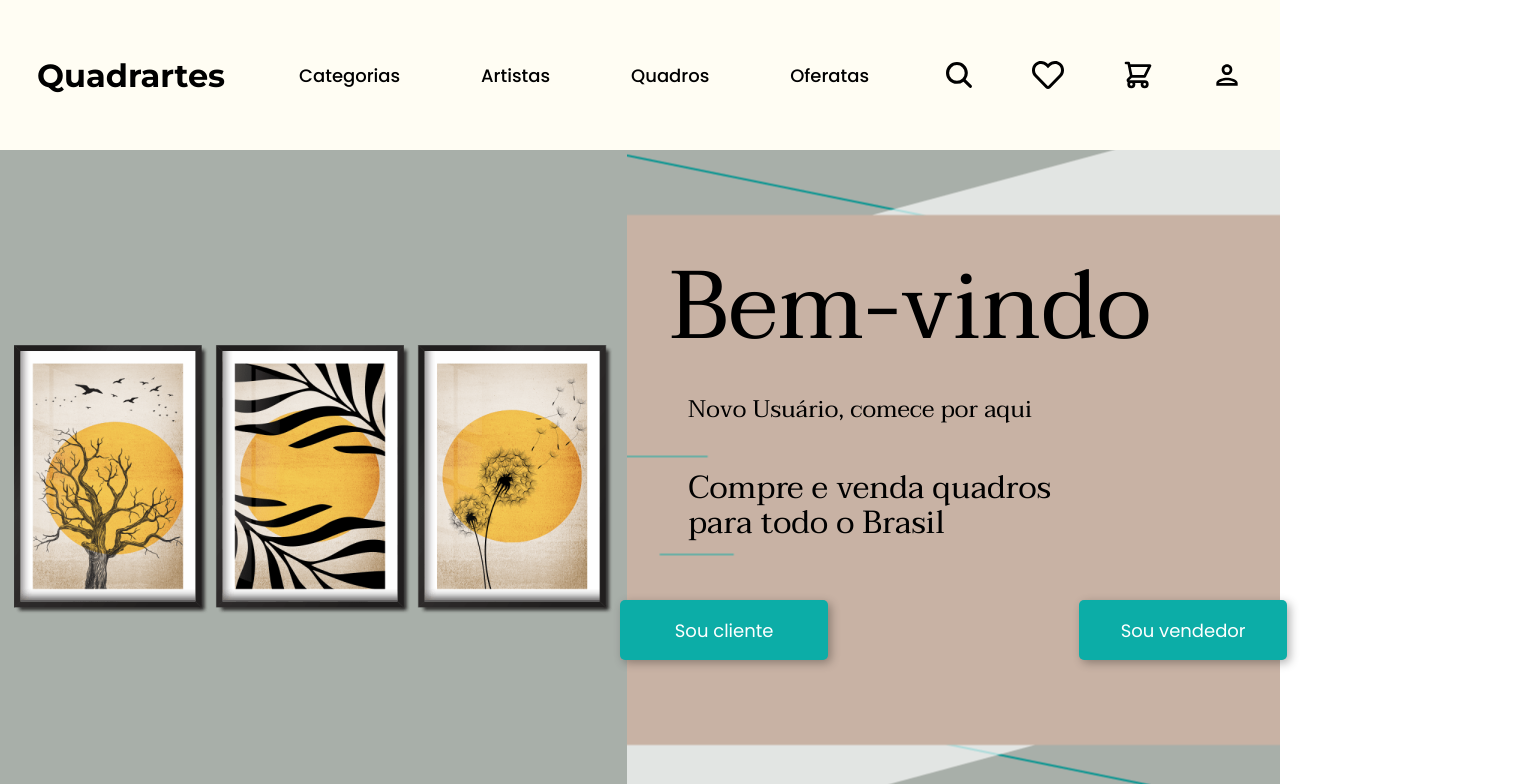
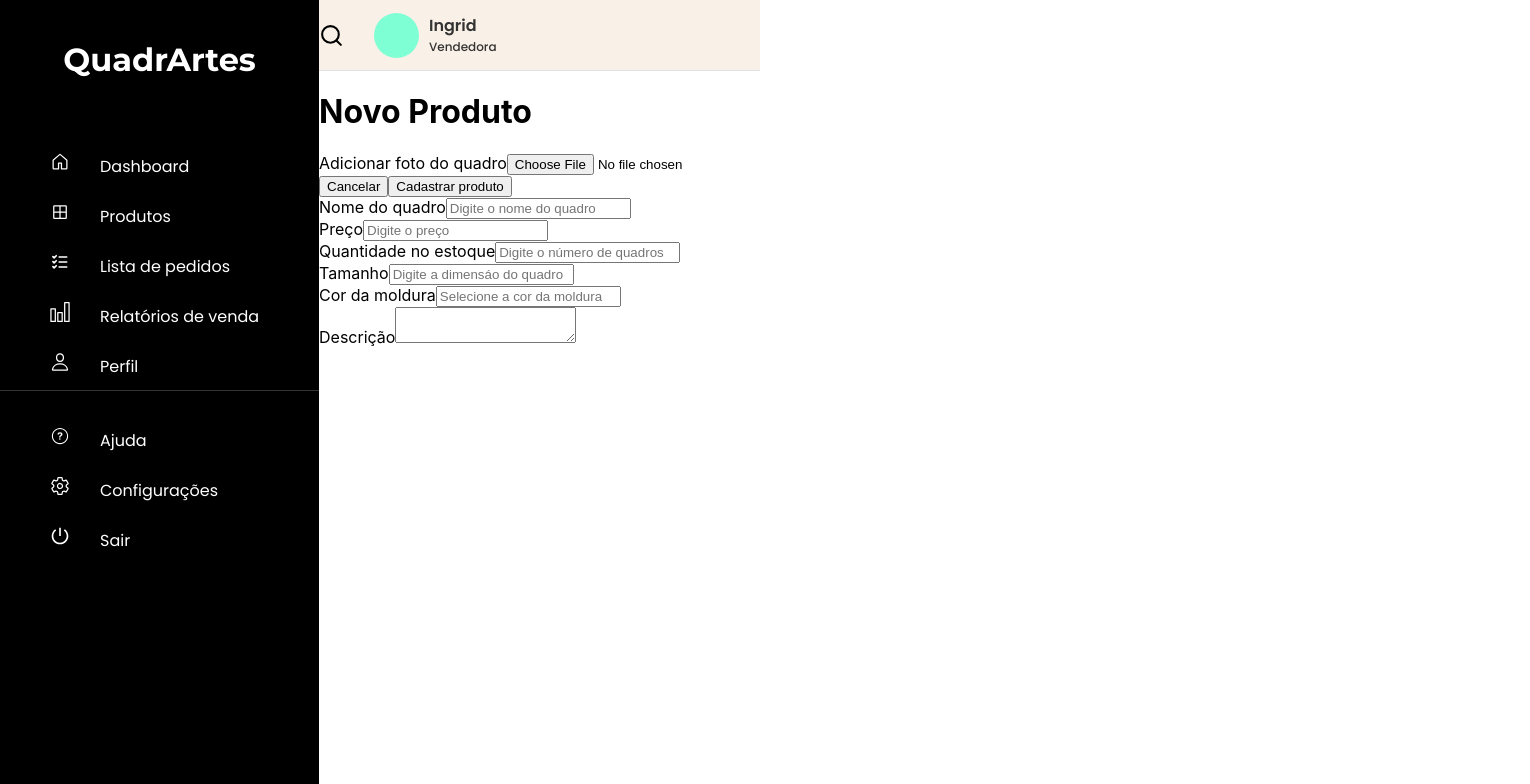
Before and after one commit to franpl-pr/E-commerce-quadros-art-sticos, a React (Create React App) app: page / in a window 1280 px wide. Shown: the top 784 px of the page, 1530 px wide, since content can reach past the window. Built offline with nearby package versions, Linux system fonts and the light colour scheme; a web font is replaced by a local one.

Commit message:
Toma fia, pai sabe arrumar BackEnd

```diff
--- a/src/App.js
+++ b/src/App.js
@@ -19,14 +19,14 @@ function App(){
     return(
         <Router>
             <Routes>
-                <Route path="/" element={<Inicial/>}/>
+                <Route path="/Inicial" element={<Inicial/>}/>
                 <Route path="/Home" element={<Home/>}/>
                 <Route path="/Login" element={<Login/>}/>
                 <Route path="/Quadros" element={<Quadros/>}/>
                 <Route path="/Cadastro" element={<Cadastro/>}/>
                 <Route path="/Produto" element={<Produto/>}/>
                 <Route path="/Checkout" element={<Checkout/>}/>
-                <Route path="/CadastroProduto" element={<CadastroProduto/>}/>
+                <Route path="/" element={<CadastroProduto/>}/>
             </Routes>
         </Router>
     )
--- a/src/Page_Cadastro/Cadastro.js
+++ b/src/Page_Cadastro/Cadastro.js
@@ -195,7 +195,7 @@ function Cadastro(){
                     </div>
                     <div className='cadastro_input_maior'>
                         <input
-                            type='text'
+                            type='email'
                             placeholder='E-mail'
                             name='email'
                             onChange={(e) => setDados({...dados, email: e.target.value})}
--- a/src/Page_Cadastro/cadastro_style.css
+++ b/src/Page_Cadastro/cadastro_style.css
@@ -183,7 +183,6 @@ input[type=number]::-webkit-inner-spin-button {
     color: white;
     font-size: 18px;
     box-shadow: 3px 3px 10px 0 rgba(0, 0, 0, 0.3);
-    letter-spacing: 8%;
 }
 
 .cadastro_cadastrar:hover{
@@ -255,7 +254,6 @@ input[type=number]::-webkit-inner-spin-button {
 .cadastro_input_menor input::placeholder{
     font-family: "Poppins", sans-serif;
     font-size: 16px;
-    letter-spacing: 2px;
     outline: none;
     color: #484848;
 }
```
